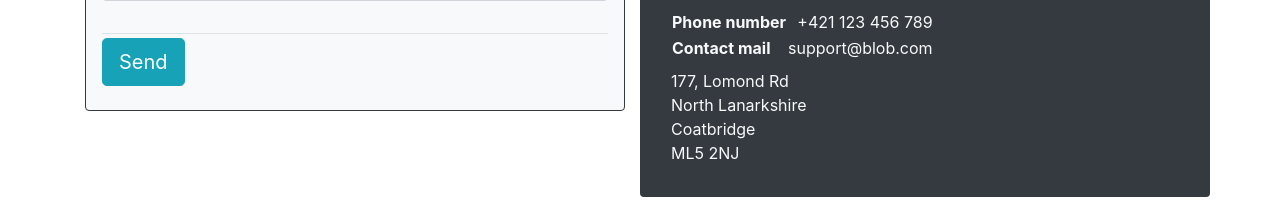
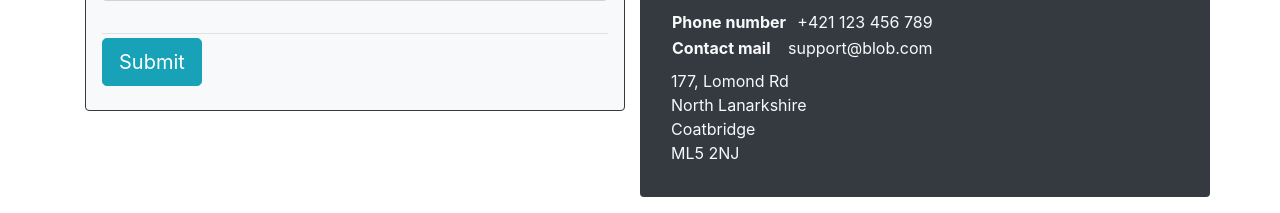
Before and after one commit to snap22/Blog, a Django app: page /contacts/ in a window 1280 px wide. Shown: the part 739-952 px from the top of the page. Run offline with Django 3.2, Linux system fonts and the light colour scheme; some libraries are stand-ins or nearby versions.

Commit message:
changed button label

```diff
--- a/project/blog/templates/blog/main/contacts.html
+++ b/project/blog/templates/blog/main/contacts.html
@@ -14,7 +14,7 @@
 
                 <!-- Submit button  -->
                 <div class="form-group mt-1 border-top mb-2">
-                    <button class="btn btn-lg btn-info mt-1 " type="submit"> Send </button>
+                    <button class="btn btn-lg btn-info mt-1 " type="submit"> Submit </button>
                 </div>
             </form>
         </div>
```
